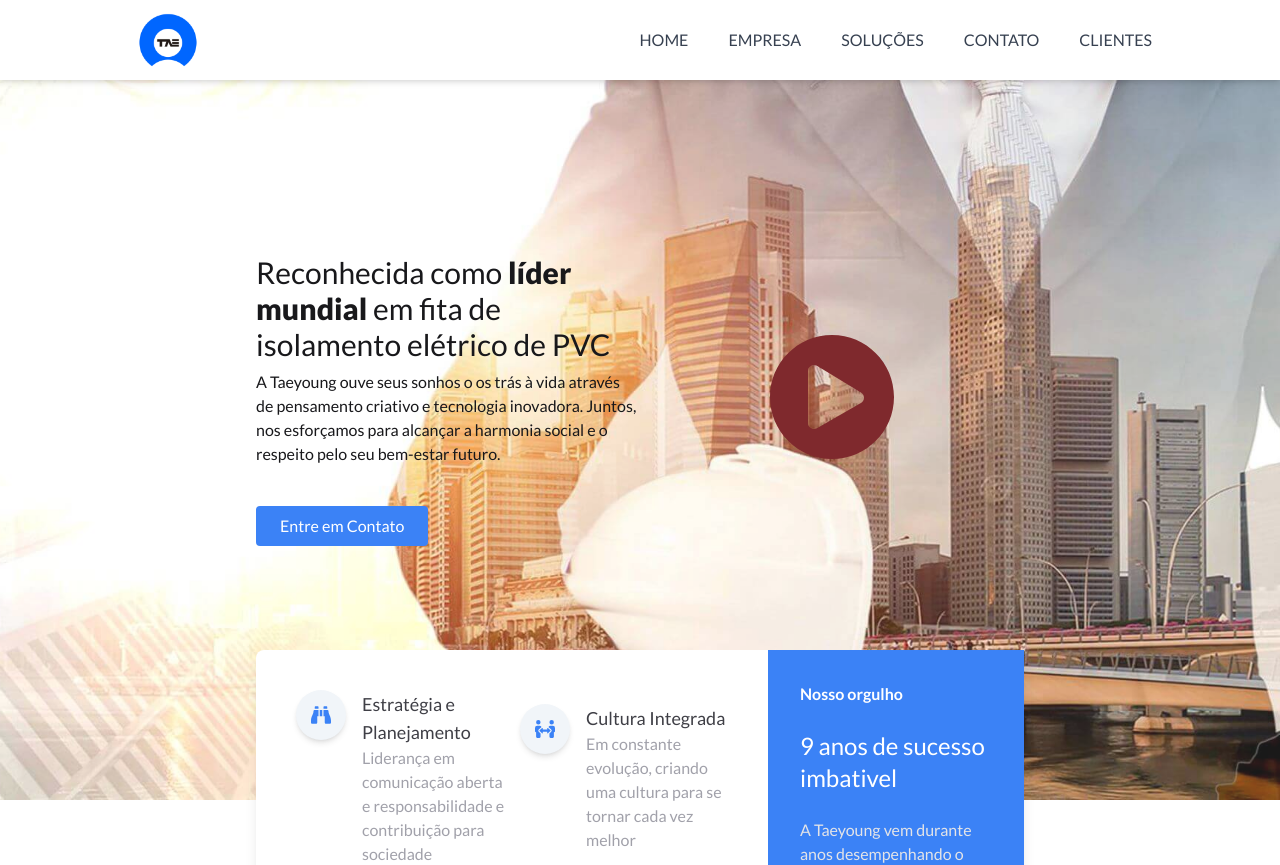
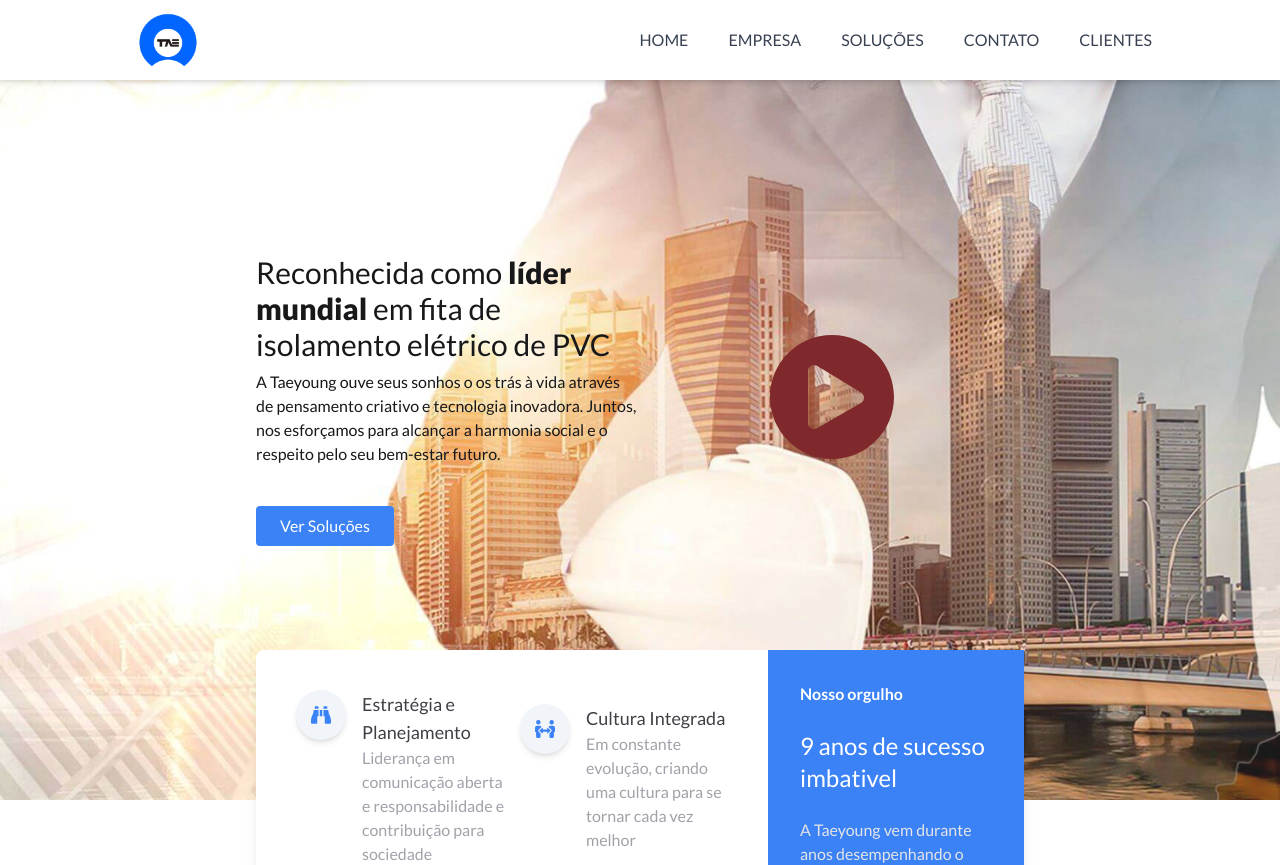
Before and after one commit to SirD007/SiteTaeyoung, a React (Vite) app: page / in a window 1280 px wide. Shown: the top 865 px of the page. Built offline with nearby package versions, Linux system fonts and the light colour scheme.

Commit message:
changed primary button link

```diff
--- a/src/pages/Home.jsx
+++ b/src/pages/Home.jsx
@@ -99,7 +99,7 @@ const Home = () =>{
               <h3 className="text-zinc-900 text-3xl font-heading">Reconhecida como <span className='text-zinc-900 text-3xl font-heading font-black'>líder mundial</span> em fita de isolamento elétrico de PVC</h3>
               <span className="text-zinc-900">A Taeyoung ouve seus sonhos o os trás à vida através de pensamento criativo e tecnologia inovadora. Juntos, nos esforçamos para alcançar a harmonia social e o respeito pelo seu bem-estar futuro.</span>
             </div>
-              <Link to="/contato"><CustomBtn text="Entre em Contato" bgColor="bg-primaryBlue" textColor="text-white"/></Link>
+              <Link to="/solucoes"><CustomBtn text="Ver Soluções" bgColor="bg-primaryBlue" textColor="text-white"/></Link>
           </div>
 
     <div className='z-20 max-lg:mt-[150px]'>
```
